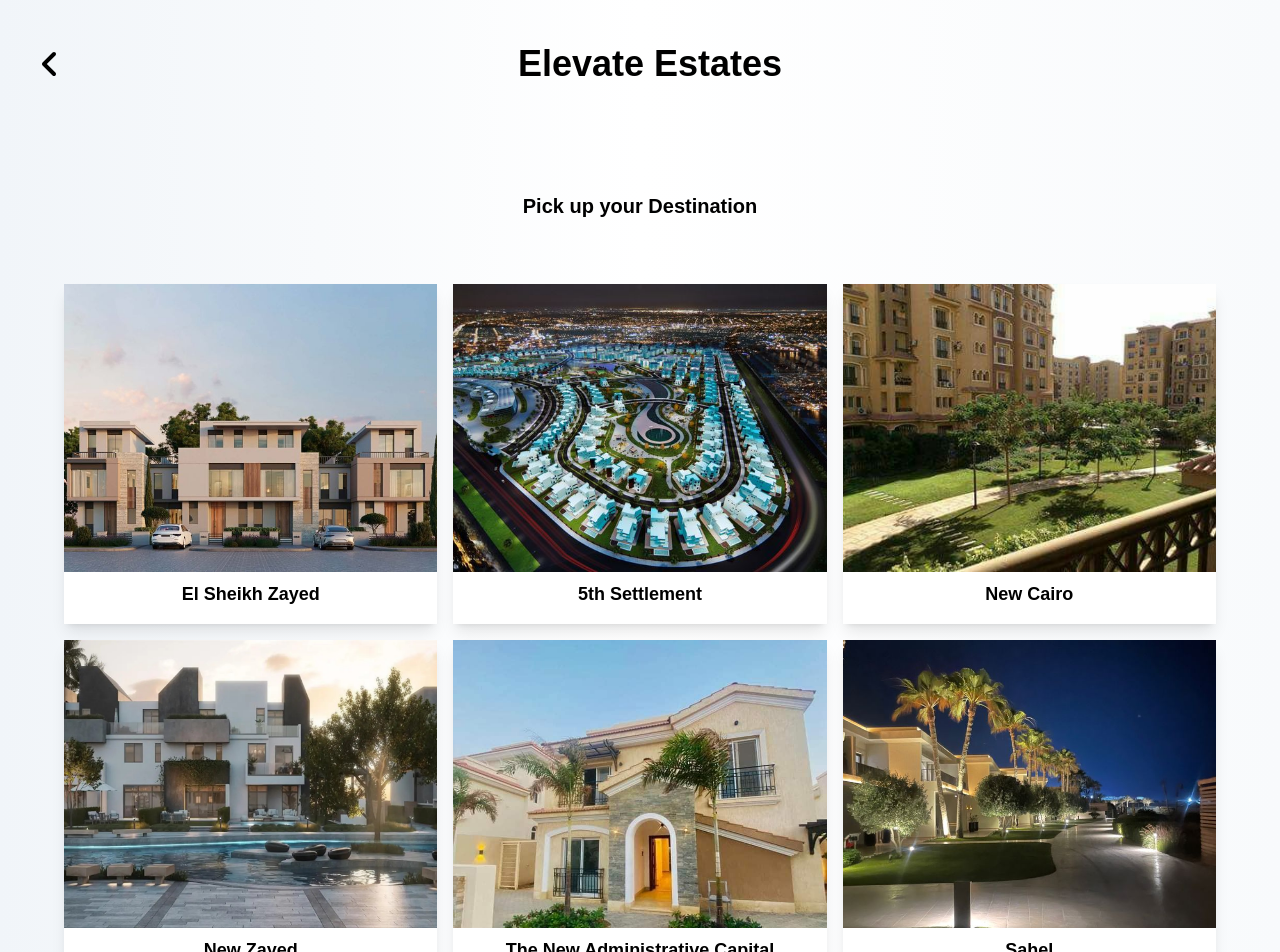
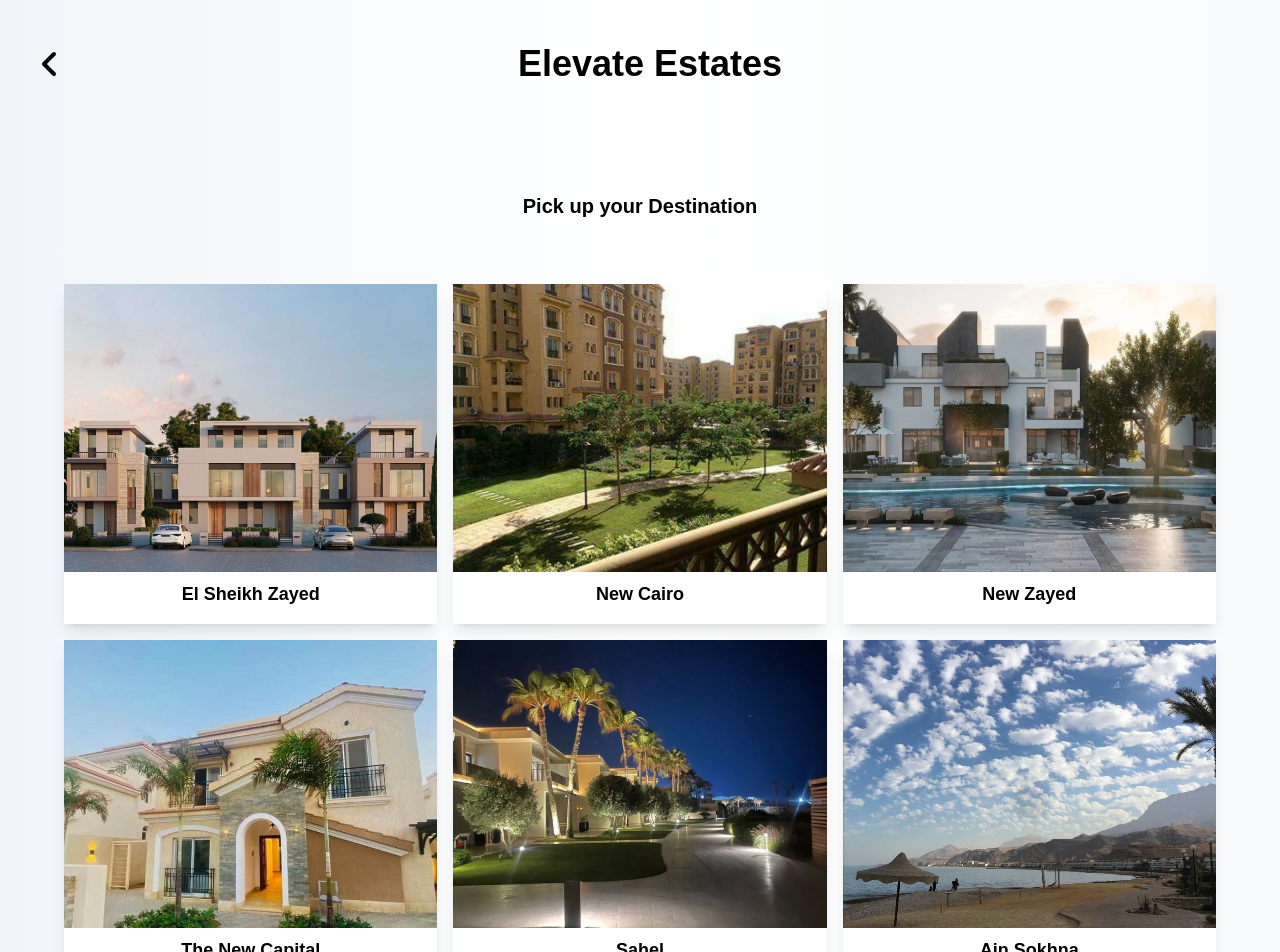
Before and after one commit to y-emam/elevate-estates, a Next.js app: page /destination in a window 1280 px wide. Shown: the top 952 px of the page. Built offline with nearby package versions, Linux system fonts and the light colour scheme.

Commit message:
changed some images in the destination page

```diff
--- a/app/destination/page.tsx
+++ b/app/destination/page.tsx
@@ -11,10 +11,6 @@ const items = [
     title: "El Sheikh Zayed",
   },
   {
-    img_url: "/destination/5th-settlement.jpg",
-    title: "5th Settlement",
-  },
-  {
     img_url: "/destination/new-cairo.jpg",
     title: "New Cairo",
   },
@@ -23,8 +19,8 @@ const items = [
     title: "New Zayed",
   },
   {
-    img_url: "/destination/the-new-administrative-capital.jpg",
-    title: "The New Administrative Capital",
+    img_url: "/destination/the-new-capital.jpg",
+    title: "The New Capital",
   },
   {
     img_url: "/destination/sahel.jpg",
--- a/app/page.tsx
+++ b/app/page.tsx
@@ -73,8 +73,8 @@ export default function Home() {
             <h2 className="text-white text-xl sm:text-2xl pl-8 sm:pl-32 opacity-0 animate-fade-in -translate-y-10">
               {images[currentImageIndex].image_title}
             </h2>
-            <a className="animated-btn" href={"/destination"}>
-              <div className="center">
+            <div className="animated-btn">
+              <a className="center" href={"/destination"}>
                 <button className="btn">
                   <svg
                     width="180px"
@@ -93,8 +93,8 @@ export default function Home() {
                   </svg>
                   <span>START</span>
                 </button>
-              </div>
-            </a>
+              </a>
+            </div>
           </div>
         </div>
       </div>
```
Also changed, not shown: public/destination/the-new-capital.jpg (renamed from public/destination/the-new-administrative-capital.jpg).
